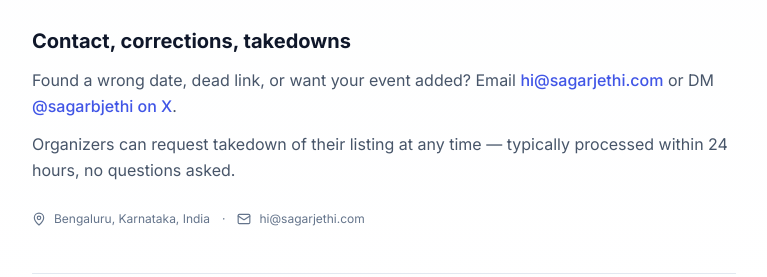
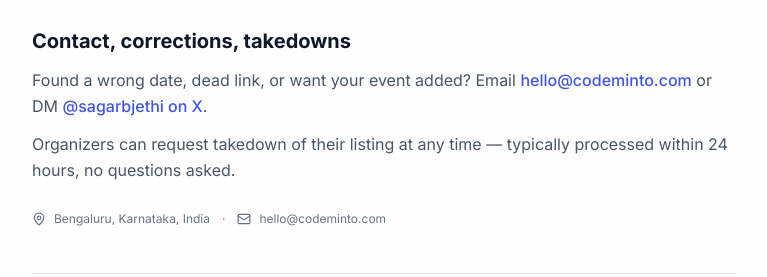
Before and after one commit to sagarjethi/bengaluru-events-apr-2026, a React (Vite) app: page /about in a window 1280 px wide. Shown: the part 1734-2011 px from the top of the page, without its empty margins (256-1023 px from the left). Built offline with nearby package versions, Linux system fonts and the light colour scheme.

Commit message:
Switch contact email to hello@codeminto.com across About, Editorial, Footer
Co-Authored-By: Claude Opus 4.7 (1M context) <noreply@anthropic.com>

```diff
--- a/src/components/AboutPage.jsx
+++ b/src/components/AboutPage.jsx
@@ -184,8 +184,8 @@ export default function AboutPage() {
         <Section title="Contact, corrections, takedowns">
           <p>
             Found a wrong date, dead link, or want your event added? Email{' '}
-            <a href="mailto:hi@sagarjethi.com?subject=Bengaluru%20Events%20Directory"
-               className="text-primary-600 hover:underline font-medium">hi@sagarjethi.com</a>{' '}
+            <a href="mailto:hello@codeminto.com?subject=Bengaluru%20Events%20Directory"
+               className="text-primary-600 hover:underline font-medium">hello@codeminto.com</a>{' '}
             or DM <a href="https://x.com/sagarbjethi" target="_blank" rel="noopener noreferrer"
                     className="text-primary-600 hover:underline font-medium">@sagarbjethi on X</a>.
           </p>
@@ -198,7 +198,7 @@ export default function AboutPage() {
             Bengaluru, Karnataka, India
             <span className="mx-1">·</span>
             <Mail className="w-3.5 h-3.5" />
-            hi@sagarjethi.com
+            hello@codeminto.com
           </div>
         </Section>
 
--- a/src/components/EditorialPage.jsx
+++ b/src/components/EditorialPage.jsx
@@ -82,7 +82,7 @@ export default function EditorialPage() {
           </p>
           <p>
             If a date, venue, price, or description here doesn't match the official event page, the official page wins —
-            email <a href="mailto:hi@sagarjethi.com?subject=Correction%20request" className="text-primary-600 hover:underline font-medium">hi@sagarjethi.com</a>
+            email <a href="mailto:hello@codeminto.com?subject=Correction%20request" className="text-primary-600 hover:underline font-medium">hello@codeminto.com</a>
             {' '}with the URL and the correct value, and the change is made and re-deployed.
           </p>
           <p>
@@ -95,7 +95,7 @@ export default function EditorialPage() {
         <Section title="Takedown / removal">
           <p>
             Event organizers can request removal of their listing at any time, no questions asked. Email{' '}
-            <a href="mailto:hi@sagarjethi.com?subject=Takedown%20request" className="text-primary-600 hover:underline font-medium">hi@sagarjethi.com</a>{' '}
+            <a href="mailto:hello@codeminto.com?subject=Takedown%20request" className="text-primary-600 hover:underline font-medium">hello@codeminto.com</a>{' '}
             or DM <a href="https://x.com/sagarbjethi" target="_blank" rel="noopener noreferrer" className="text-primary-600 hover:underline font-medium">@sagarbjethi</a>{' '}
             with the event URL — typical turnaround is under 24 hours.
           </p>
@@ -122,7 +122,7 @@ export default function EditorialPage() {
 
         <div className="mt-10 pt-6 border-t border-slate-200 text-xs text-slate-500 inline-flex items-center gap-2">
           <Mail className="w-3.5 h-3.5" />
-          Questions? <a href="mailto:hi@sagarjethi.com" className="text-primary-600 hover:underline">hi@sagarjethi.com</a>
+          Questions? <a href="mailto:hello@codeminto.com" className="text-primary-600 hover:underline">hello@codeminto.com</a>
         </div>
       </div>
     </div>
--- a/src/components/Footer.jsx
+++ b/src/components/Footer.jsx
@@ -24,7 +24,7 @@ export default function Footer() {
             <span className="mx-1.5 text-slate-300">·</span>
             <Link to="/editorial" className="text-slate-700 hover:text-primary-600 font-medium">Editorial standards</Link>
             <span className="mx-1.5 text-slate-300">·</span>
-            <a href="mailto:hi@sagarjethi.com?subject=Bengaluru%20Events%20Directory" className="text-slate-700 hover:text-primary-600 font-medium">
+            <a href="mailto:hello@codeminto.com?subject=Bengaluru%20Events%20Directory" className="text-slate-700 hover:text-primary-600 font-medium">
               Contact
             </a>
             <span className="mx-1.5 text-slate-300">·</span>
```
